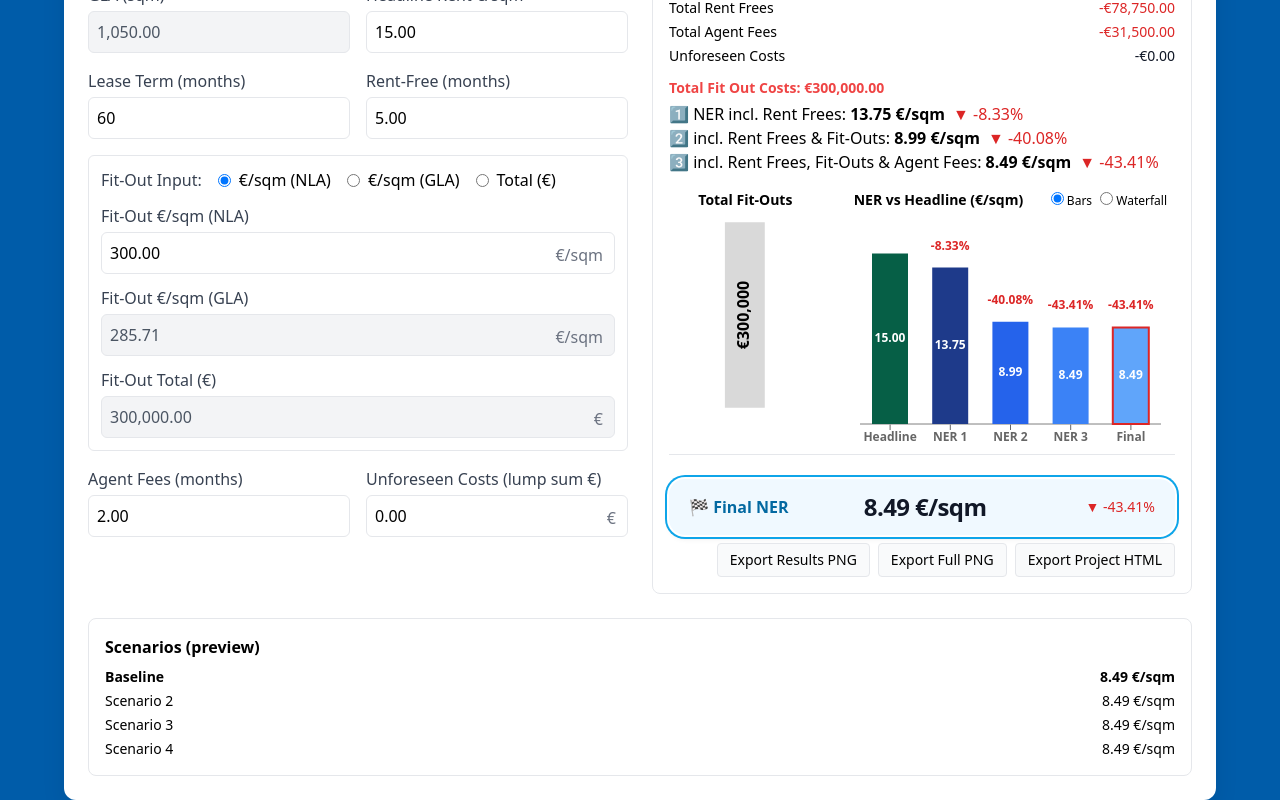
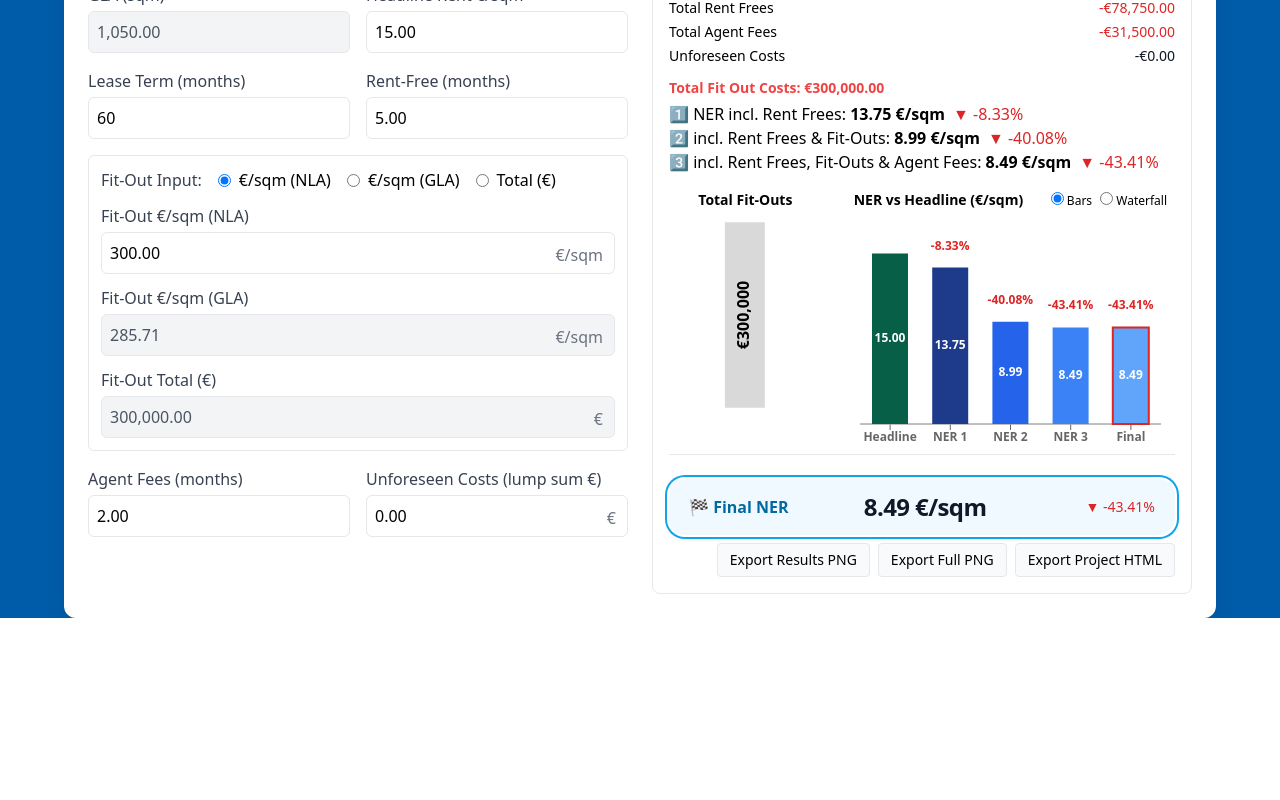
Before and after one commit to Musicandy13/Net-Effective-Rent-Calculator, a React (Vite) app: page / in a window 1280 px wide. Shown: the part 519-1319 px from the top of the page. After the commit the page ends 1137 px from the top, so only its background shows below. Built offline with nearby package versions, Linux system fonts and the light colour scheme.

Commit message:
Update App.jsx

```diff
--- a/src/App.jsx
+++ b/src/App.jsx
@@ -755,25 +755,7 @@ return (
     </div>
   </div>
 
- <div className="mt-6 border rounded-lg overflow-hidden p-4">
-  <div className="font-bold mb-2">Scenarios (preview)</div>
-
-  <div className="space-y-1 text-sm">
-    <div className="flex justify-between font-semibold">
-      <span>Baseline</span>
-      <span>{F(ner4, 2)} €/sqm</span>
-    </div>
-
-    {scenarioView.map((s) => (
-      <div key={s.id} className="flex justify-between">
-        <span>Scenario {s.id}</span>
-        <span>{F(s.ner, 2)} €/sqm</span>
-      </div>
-    ))}
-  </div>
-</div>
-
-</div>
+ </div>
 </div>
 );
 }
```
